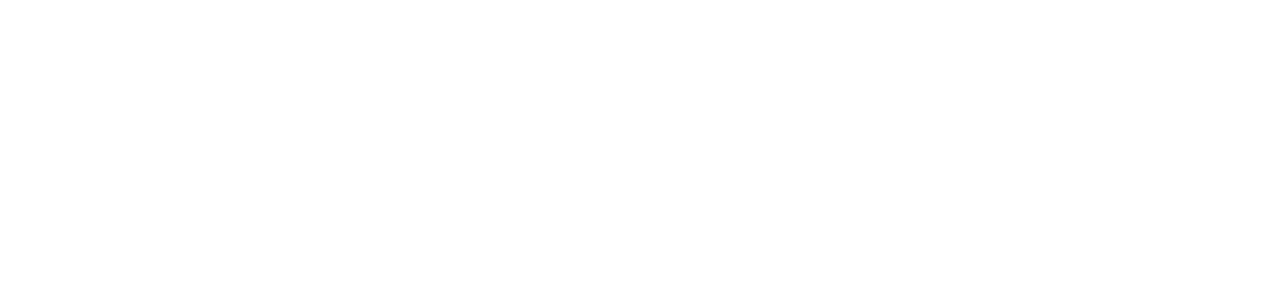
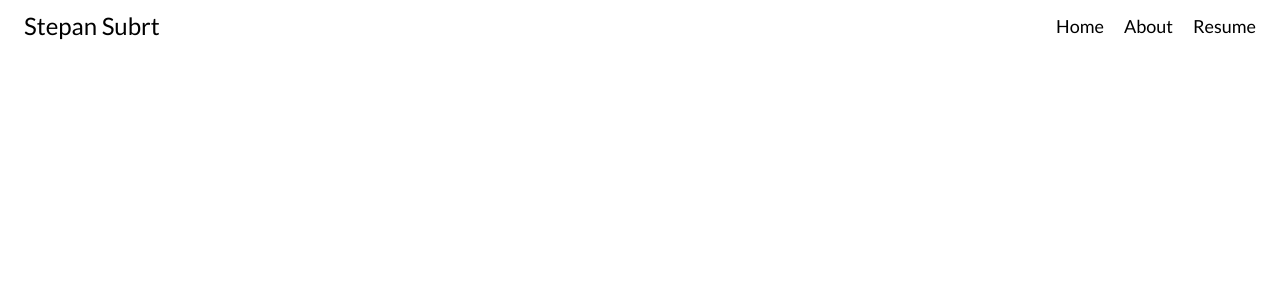
Before and after one commit to subinho/portfolio-2024, a React (Vite) app: page / in a window 1280 px wide. Shown: the top 300 px of the page. Built offline with nearby package versions, Linux system fonts and the light colour scheme.

Commit message:
Added navbar, made it responsive Added index to the icons folder for better imports

```diff
--- a/src/App.tsx
+++ b/src/App.tsx
@@ -1,7 +1,12 @@
 import "./scss/style.scss";
+import { Header } from "./components";
 
 function App() {
-  return <></>;
+  return (
+    <>
+      <Header />
+    </>
+  );
 }
 
 export default App;
--- /dev/null
+++ b/src/assets/icons/index.ts
@@ -0,0 +1,5 @@
+export { default as close } from "./close.svg";
+export { default as menu } from "./menu.svg";
+export { default as double_arrow_down } from "./double_arrow_down.svg";
+export { default as mail } from "./mail.svg";
+export { default as arrow_down } from "./arrow_down.svg";
--- a/src/components/Header.tsx
+++ b/src/components/Header.tsx
@@ -1,5 +1,40 @@
+import { close, menu } from "../assets/icons";
+import { useState } from "react";
+import { Link } from "react-router-dom";
+
 const Header = () => {
-  return <div>Header</div>;
+  const [showMenu, setShowMenu] = useState<boolean>(false);
+
+  const handleMenu = () => {
+    setShowMenu(!showMenu);
+  };
+
+  return (
+    <header>
+      <h1 className="topnav_logo">Stepan Subrt</h1>
+      <nav className="topnav">
+        <button className="topnav_open topnav_btn" onClick={handleMenu}>
+          <img src={menu} alt="" height={32} width={32} />
+        </button>
+        <div className={`topnav_menu ${showMenu && "active"}`}>
+          <button className="topnav_close topnav_btn" onClick={handleMenu}>
+            <img src={close} alt="" height={32} width={32} />
+          </button>
+          <ul className="topnav_links">
+            <li className="topnav_item">
+              <Link to="/">Home</Link>
+            </li>
+            <li className="topnav_item">
+              <Link to="/about">About</Link>
+            </li>
+            <li className="topnav_item">
+              <Link to="#">Resume</Link>
+            </li>
+          </ul>
+        </div>
+      </nav>
+    </header>
+  );
 };
 
 export default Header;
--- a/src/scss/_boilerplate.scss
+++ b/src/scss/_boilerplate.scss
@@ -1,9 +1,4 @@
 @import url("https://fonts.googleapis.com/css2?family=Lato:wght@400;700;900&display=swap");
-
-// git repo
-// git remote add origin https://github.com/subinho/portfolio-2024.git
-// git branch -M main
-// git push -u origin main
 
 *,
 *::before,
@@ -33,6 +28,22 @@
 textarea,
 select {
   font: inherit;
+  background: none;
+  border: none;
+}
+
+ul,
+ol {
+  list-style-type: none;
+}
+
+a,
+a:visited,
+a:hover,
+a:link,
+a:active {
+  text-decoration: none;
+  color: inherit;
 }
 
 p,
--- /dev/null
+++ b/src/scss/_header.scss
@@ -0,0 +1,79 @@
+header {
+  display: flex;
+  flex-direction: row;
+  justify-content: space-between;
+  align-items: center;
+  padding: 12px 24px;
+}
+
+.topnav {
+  display: flex;
+  align-items: center;
+  justify-content: center;
+  position: relative;
+
+  &_logo {
+    font-size: 24px;
+    font-weight: 500;
+  }
+
+  &_links {
+    display: flex;
+    flex-direction: row;
+    gap: 20px;
+    font-size: 18px;
+    font-weight: 500;
+
+    @media (width <= 720px) {
+      flex-direction: column;
+    }
+  }
+
+  &_menu {
+    @media (width <= 720px) {
+      display: flex;
+      justify-content: center;
+      align-items: center;
+      position: fixed;
+      top: 0;
+      left: 0;
+      height: 100%;
+      width: 100%;
+      translate: 100vw 0;
+      transition: translate 500ms ease-in-out;
+    }
+  }
+
+  &_menu:not(.active) {
+    @media (width <= 720px) {
+      display: none;
+    }
+  }
+
+  &_btn {
+    @media (width >= 720px) {
+      display: none;
+    }
+  }
+
+  &_open {
+    + .topnav_menu {
+      translate: 0;
+    }
+  }
+
+  &_close {
+    position: absolute;
+    top: 12px;
+    right: 24px;
+  }
+}
+
+.active {
+  @media (width <= 720px) {
+    translate: 0;
+    transition: opacity 500ms ease-in-out;
+    background-color: white;
+    z-index: 999;
+  }
+}
--- a/src/scss/style.scss
+++ b/src/scss/style.scss
@@ -1 +1,2 @@
 @forward "boilerplate";
+@forward "header";
```
